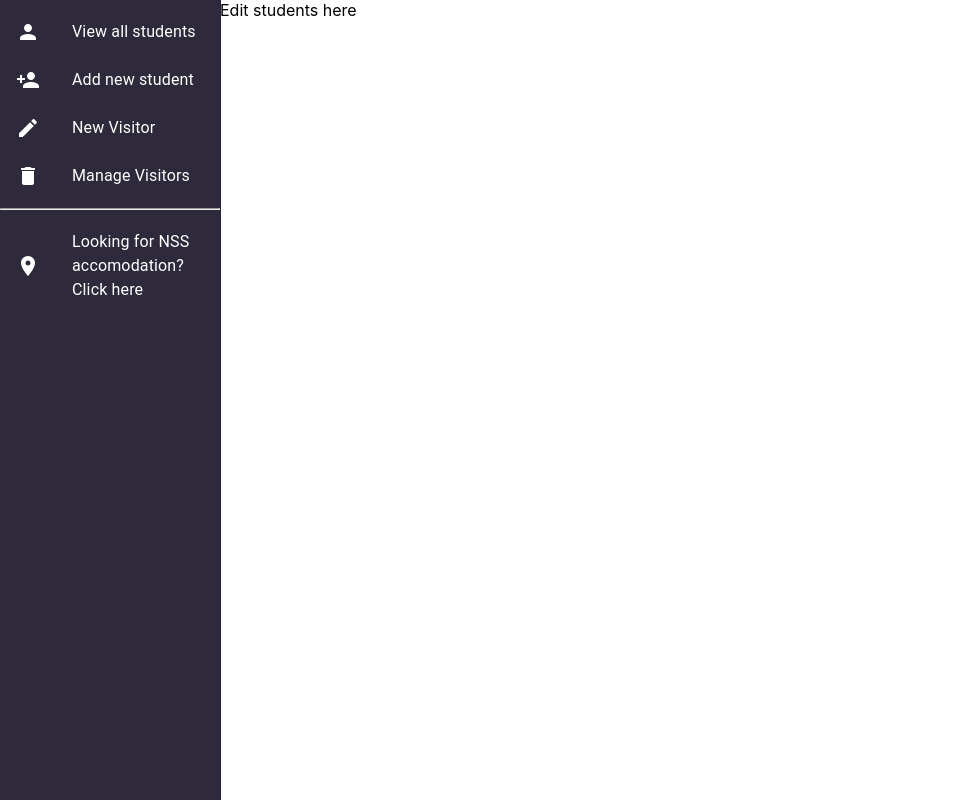
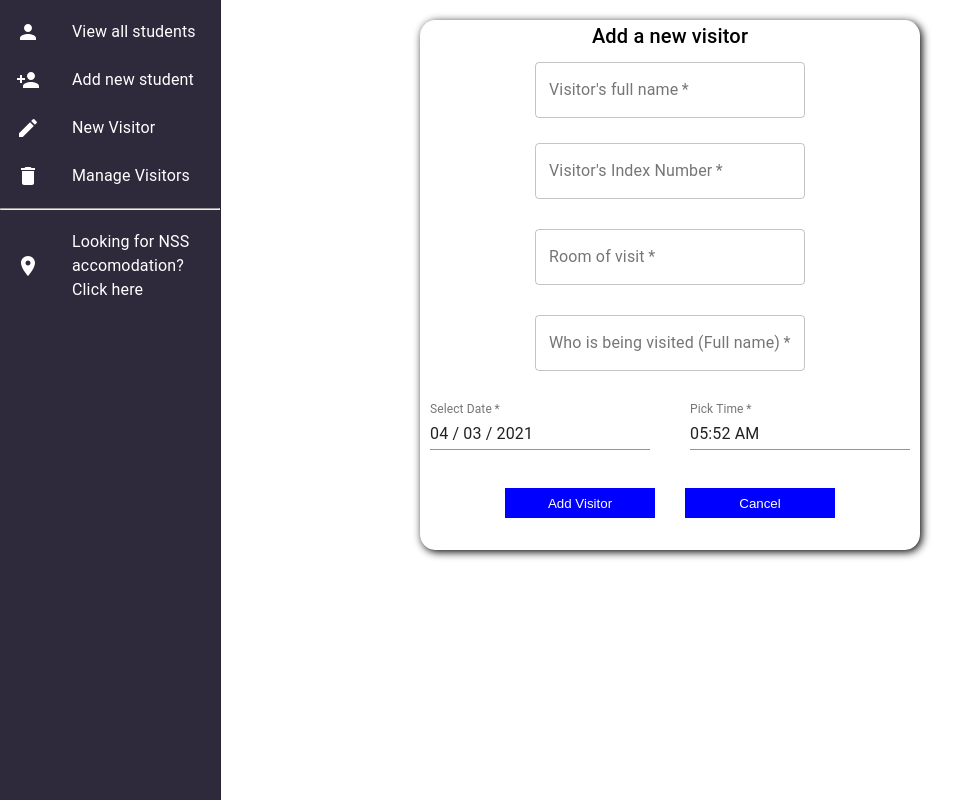
Before and after one commit to larryking01/Final_Year_Project, a React (Create React App) app in the folder school_project/: page /newvisitor in a window 1280 px wide. Shown: the whole page, without its empty margins (0-975 px from the left). Built offline with nearby package versions, Linux system fonts and the light colour scheme.

Commit message:
first work on visitors

```diff
--- a/school_project/package.json
+++ b/school_project/package.json
@@ -3,12 +3,15 @@
   "version": "0.1.0",
   "private": true,
   "dependencies": {
+    "@date-io/date-fns": "1.x",
     "@material-ui/core": "^4.11.3",
     "@material-ui/icons": "^4.11.2",
     "@material-ui/lab": "^4.0.0-alpha.58",
+    "@material-ui/pickers": "^3.3.10",
     "@testing-library/jest-dom": "^5.11.4",
     "@testing-library/react": "^11.1.0",
     "@testing-library/user-event": "^12.1.10",
+    "date-fns": "^2.21.3",
     "firebase": "^8.3.2",
     "material-table": "^1.69.3",
     "react": "^17.0.2",
--- a/school_project/src/StudentTracking/ManageVisitors.js
+++ b/school_project/src/StudentTracking/ManageVisitors.js
@@ -2,6 +2,7 @@ import React from 'react'
 
 import PersistentDrawer from './PersistentDrawer'
 //import SwipeableDrawer from './SwipeableDrawer'
+
 
 
 export default function ManageVisitors() {
--- a/school_project/src/StudentTracking/NewVisitor.js
+++ b/school_project/src/StudentTracking/NewVisitor.js
@@ -1,12 +1,137 @@
-import React from 'react'
+import React, { useState } from 'react'
 
 import PersistentDrawer from './PersistentDrawer'
 //import SwipeableDrawer from './SwipeableDrawer'
+import { makeStyles } from '@material-ui/core/styles'
+import TextField from '@material-ui/core/TextField'
+import Typography from '@material-ui/core/Typography'
+import { DatePicker, TimePicker, MuiPickersUtilsProvider, KeyboardDatePicker, KeyboardTimePicker } from '@material-ui/pickers'
+import DateFnsUtils from '@date-io/date-fns';
+
+import './addVisitorBtnStyles.css'
+
+
+
+// setting up styles.
+const useStyles = makeStyles( theme => ({
+    parentContainer: {
+        width: '500px',
+        height: '530px',
+        position: 'relative',
+        left: '200px',
+        top: '20px',
+        boxShadow: '2px 2px 8px',
+        borderRadius: '3%',
+        textAlign: 'center'
+    },
+    visitorFullNameTextFieldDiv: {
+        position: 'relative',
+        top:'10px'
+    },
+    visitorFullNameTextField: {
+        width: '270px'
+    },
+    visitorIndexNumberTextFieldDiv: {
+        position: 'relative',
+        top: '35px'
+    },
+    visitorIndexNumberTextField: {
+        width: '270px'
+    },
+    roomVisitedTextFieldDiv: {
+        position: 'relative',
+        top: '65px'
+    },
+    roomVisitedTextField: {
+        width: '270px'
+    },
+    personGettingVisitedTextFieldDiv: {
+        position: 'relative',
+        top: '95px'
+
+    },
+    personGettingVisitedTextField: {
+        width: '270px'
+
+    },
+    dateTextFieldDiv: {
+        position: 'relative',
+        top: '110px'
+    },
+    timeTextFieldDiv: {
+        position: 'relative',
+        top: '130px'
+    },
+    buttonsDiv: {
+        position: 'relative',
+        top: '140px'
+    },
+    datePicker: {
+        position: 'relative',
+        right: '20px'
+    },
+    timePicker: {
+        position: 'relative',
+        left: '20px'
+    }
+}))
 
 
 
 
 export default function NewVisitor() {
+
+    // initializing styling.
+    let classes = useStyles()
+
+    // handling state.
+    const [ visitorFullName, setVisitorFullName ] = useState('')
+    const [ visitorIndexNumber, setVisitorIndexNumber ] = useState('')
+    const [ visitingRoom, setVisitingRoom ] = useState('')
+    const [ roomMemberGettingVisited, setRoomMemberGettingVisited ] = useState('')
+
+    // state for date and time
+    const [ selectedDateAndTime, setSelectedDateAndTime ] = useState(new Date());
+    //const [ selectedTime, handleTimeChange ] = useState();
+
+    const updateDateAndTime = ( date ) => {
+
+        setSelectedDateAndTime( date )
+    }
+
+
+
+    const updateVisitorFullName = ( event ) => {
+          setVisitorFullName( event.target.value )
+    }
+
+    const updateVisitorIndexNumber = ( event ) => {
+        setVisitorIndexNumber( event.target.value )
+    }
+
+    const updateVisitingRoom = ( event ) => {
+        setVisitingRoom( event.target.value )
+    }
+
+    const updateRoomMemberGettingVisited = ( event ) => {
+        setRoomMemberGettingVisited( event.target.value )
+    }
+
+
+    // handling form submit.
+    const handleFormSubmit = ( event ) => {
+        event.preventDefault()
+
+        console.log(`visitor details = `)
+        console.log(`full name = ${visitorFullName}`)
+        console.log(`index number = ${visitorIndexNumber}`)
+        console.log(`visiting room = ${visitingRoom}`)
+        console.log(`person getting visited = ${roomMemberGettingVisited}`)
+        console.log(`date of visit = ${ selectedDateAndTime.toDateString()}`)
+        console.log(`time of visit = ${ selectedDateAndTime.toLocaleTimeString([], { hour: '2-digit', minute: '2-digit'})}`)
+
+    }
+
 
 
     return (
@@ -14,11 +139,102 @@ export default function NewVisitor() {
 
             <PersistentDrawer />
 
+            <MuiPickersUtilsProvider utils={ DateFnsUtils }>
 
+            <div className={ classes.parentContainer }>
+                <form onSubmit={ handleFormSubmit }>
+                <Typography variant='h6'>
+                    Add a new visitor
+                </Typography>
 
-            <div>
-                Edit students here
+                <div className={ classes.visitorFullNameTextFieldDiv}>
+                    <TextField
+                        variant='outlined'
+                        label="Visitor's full name"
+                        required={ true }
+                        value={ visitorFullName }
+                        onChange={ updateVisitorFullName }
+                        className={ classes.visitorFullNameTextField }
+                    />
+                </div>
+
+                <div className={ classes.visitorIndexNumberTextFieldDiv }>
+                    <TextField
+                        variant='outlined'
+                        label="Visitor's Index Number"
+                        required={ true }
+                        value={ visitorIndexNumber }
+                        onChange={ updateVisitorIndexNumber }
+                        className={ classes.visitorIndexNumberTextField }
+                    />
+                </div>
+
+                <div className={ classes.roomVisitedTextFieldDiv }>
+                    <TextField
+                        variant='outlined'
+                        label='Room of visit'
+                        required={ true }
+                        value={ visitingRoom }
+                        onChange={ updateVisitingRoom }
+                        className={ classes.roomVisitedTextField }
+                    />
+                </div>
+
+                <div className={ classes.personGettingVisitedTextFieldDiv }>
+                    <TextField
+                        variant='outlined'
+                        label='Who is being visited (Full name)'
+                        required={ true }
+                        value={ roomMemberGettingVisited }
+                        onChange={ updateRoomMemberGettingVisited }
+                        className={ classes.personGettingVisitedTextField }
+                    />
+                </div>
+
+                <div className={ classes.dateTextFieldDiv }>
+                    <DatePicker
+                                disableToolbar
+                                variant="inline"
+                                required={ true }
+                                format="MM / dd / yyyy"
+                                margin="normal"
+                                id="date-picker-inline"
+                                label="Select Date"
+                                value={ selectedDateAndTime }
+                                onChange={ updateDateAndTime }
+                                className={ classes.datePicker }
+                                KeyboardButtonProps={{
+                                    'aria-label': 'change date',
+                                }} />
+
+                            <TimePicker
+                                margin="normal"
+                                id="time-picker"
+                                label="Pick Time"
+                                required={ true }
+                                value={ selectedDateAndTime }
+                                onChange={ updateDateAndTime }
+                                className={ classes.timePicker }
+                                KeyboardButtonProps={{
+                                  'aria-label': 'change time',
+                                }}
+
+                              />
+
+                </div>
+
+                <div className={ classes.buttonsDiv}>
+                    <button type='submit' className='addVisitorButton'> Add Visitor </button>
+
+                    <button type='button' className='cancelAddVisitorButton'> Cancel </button>
+
+                </div>
+
+            </form>
             </div>
+
+        </MuiPickersUtilsProvider>
+
         </div>
     )
 }
--- /dev/null
+++ b/school_project/src/StudentTracking/addVisitorBtnStyles.css
@@ -0,0 +1,21 @@
+
+.addVisitorButton {
+    width: 150px;
+    height: 30px;
+    background-color: blue;
+    color: white;
+    border: none;
+    margin-right: 30px;
+    cursor: pointer;
+
+}
+
+
+.cancelAddVisitorButton {
+    width: 150px;
+    height: 30px;
+    background-color: blue;
+    color: white;
+    border: none;
+    cursor: pointer;
+}
```
Also changed, not shown: 1 other file (tests, documents, lock files or other folders).
